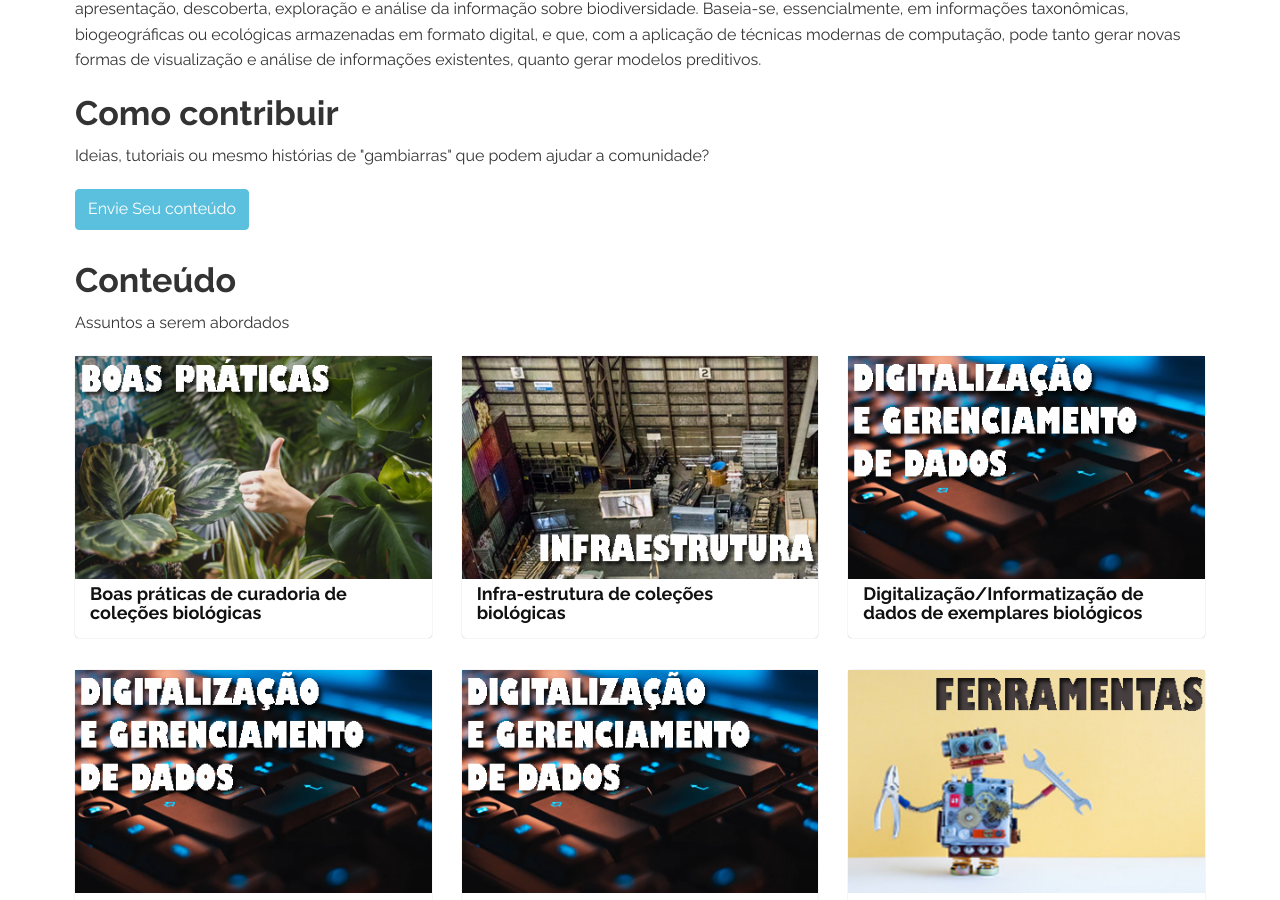
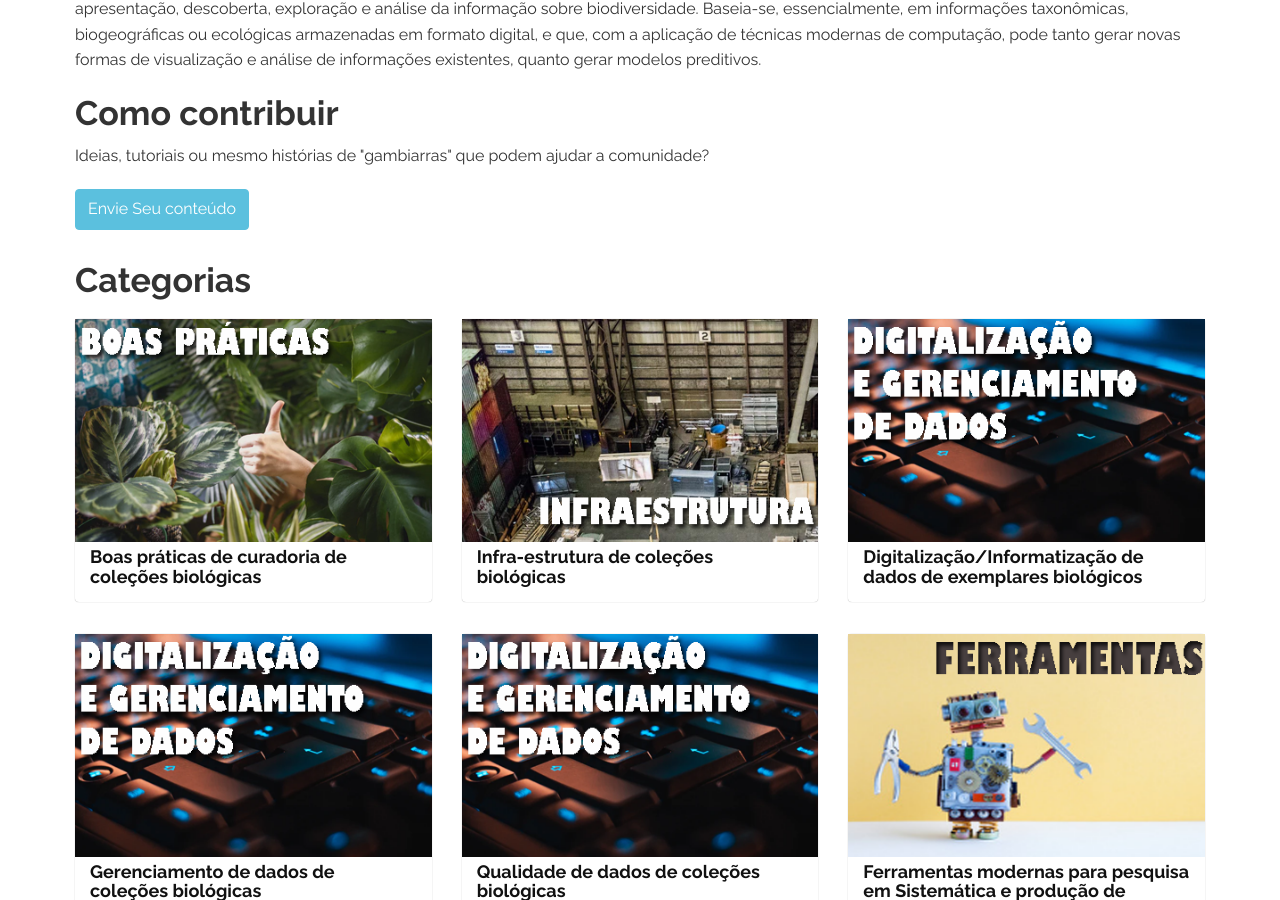
Before and after one commit to BioDivInfo/biodivinfo.github.io, a Jekyll site: the page built from index.html, in a window 1280 px wide and 900 px high, scrolled down 672 px. Built offline with Jekyll 4.4.1, drawn with Linux system fonts in a browser that asks for light colours; the list of posts is cut into pages by our own code.

Commit message:
minor edit

```diff
--- a/index.html
+++ b/index.html
@@ -27,8 +27,8 @@ layout: default
     <a href="#" class="btn btn-info">Envie Seu conteúdo</a>
   </section>
   <section class="conteudo">
-    <h2>Conteúdo</h2>
-    <p>Assuntos a serem abordados</p>
+    <h2>Categorias</h2>
+    <p></p>
     <div class="row pack">
 
       {% for post in paginator.posts %}
```
